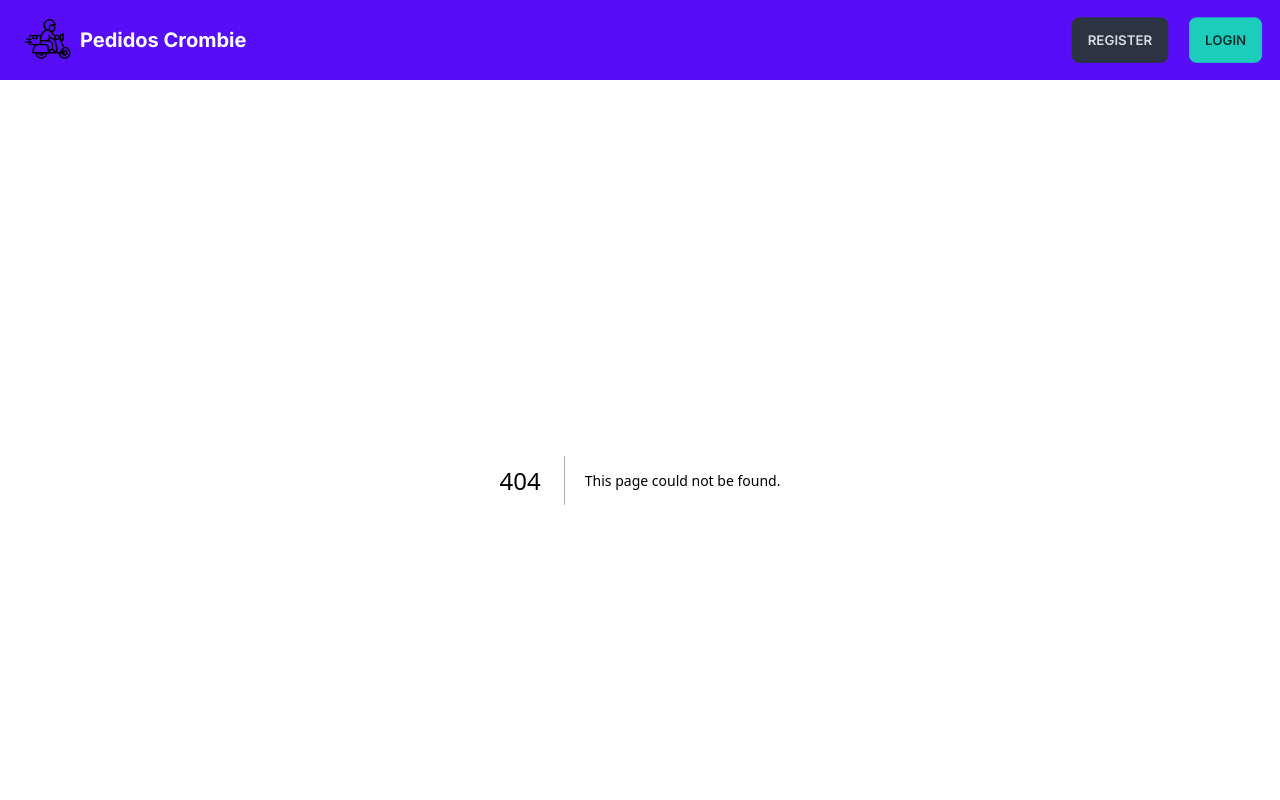
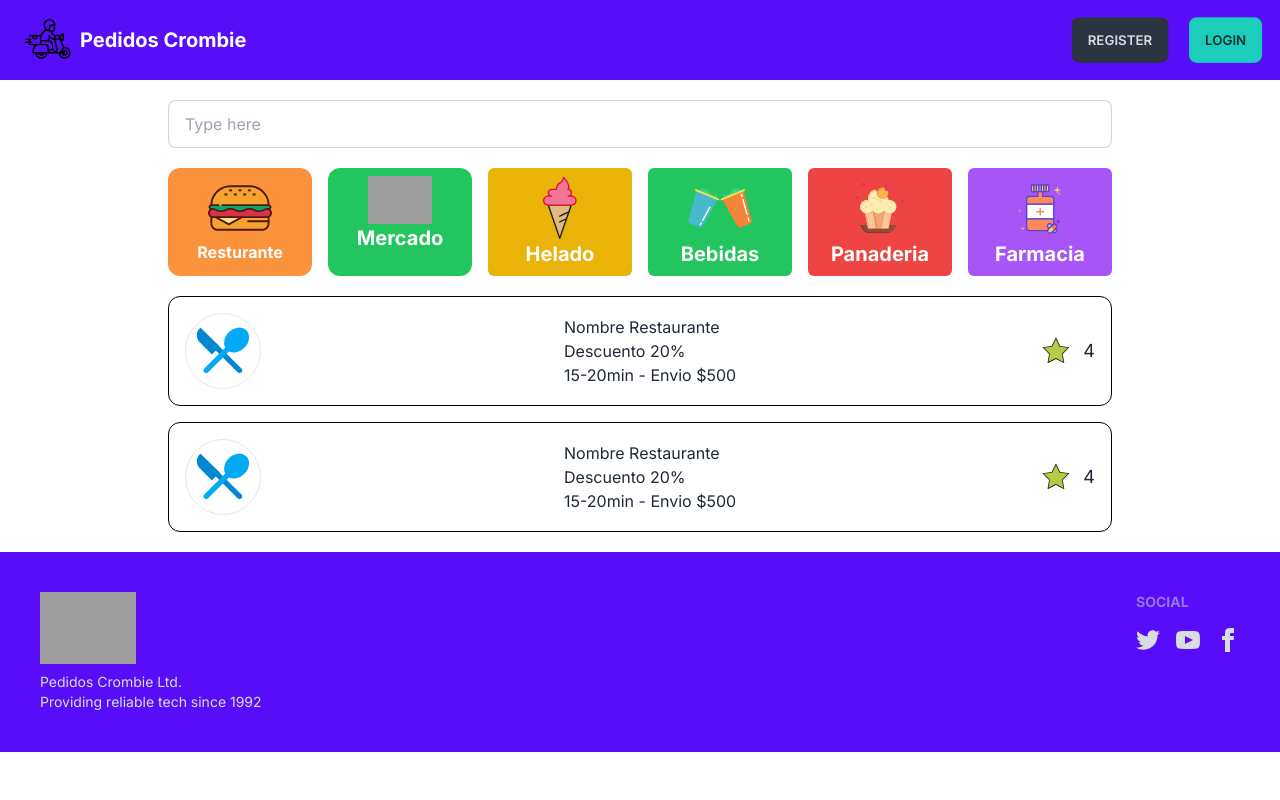
Before and after one commit to Wallesi/PedidosCrombie, a Next.js app: page /User/Seleccionar in a window 1280 px wide. Before the commit this address had no page. Shown: the top 800 px of the page. Built offline with nearby package versions, Linux system fonts and the light colour scheme; grey boxes are pictures that could not be loaded.

Commit message:
Select restaurant page

```diff
--- /dev/null
+++ b/src/app/User/Seleccionar/page.tsx
@@ -0,0 +1,83 @@
+export default function () {
+    return (
+        <div className="container mx-auto max-w-screen-lg pl-10 pr-10">
+
+            <input type="text" placeholder="Type here" className="input input-bordered w-full mt-5" />
+
+            <div className="grid grid-cols-3  md:grid-cols-6 gap-4 pt-5">
+
+                <div className="md:col-span-1 bg-orange-400 rounded-xl p-2">
+                    <div className="flex flex-col items-center justify-center">
+                        <img src="/UserLanding/burguer.svg" className="w-1/2" alt="" />
+                        <h3 className="text-base font-bold text-white">Resturante</h3>
+                    </div>
+                </div>
+
+                <div className="md:col-span-1 bg-green-500 rounded-xl p-2">
+                    <div className="flex flex-col items-center justify-center">
+                        <img src="/UserLanding/groceries.svg" className="w-1/2" alt="" />
+                        <h3 className="text-base md:text-xl font-bold text-white">Mercado</h3>
+                    </div>
+                </div>
+
+                <div className="md:col-span-1 bg-yellow-500 mb-0 p-2 rounded-md">
+                    <div className="flex flex-col items-center justify-center">
+                        <img src="/UserLanding/iceCream.svg" className="w-1/2" alt="" />
+                        <h3 className="text-base md:text-xl font-bold text-white">Helado</h3>
+                    </div>
+                </div>
+
+                <div className="md:col-span-1 bg-green-500 mb-0 p-2 rounded-md">
+                    <div className="flex flex-col items-center justify-center h-full">
+                        <img src="/UserLanding/drinks.svg" className="w-1/2" alt="" />
+                        <h3 className="text-base md:text-xl font-bold text-white">Bebidas</h3>
+                    </div>
+                </div>
+
+                <div className="md:col-span-1 bg-red-500 mb-0 p-2 rounded-md">
+                    <div className="flex flex-col items-center  justify-center">
+                        <img src="/UserLanding/bakery.svg" className="w-1/2" alt="" />
+                        <h3 className="text-base md:text-xl font-bold text-white">Panaderia</h3>
+                    </div>
+                </div>
+
+                <div className="md:col-span-1 bg-purple-500 p-2 mb-0 text-center rounded-md">
+                    <div className="flex flex-col items-center justify-center">
+                        <img src="/UserLanding/pharmacy.svg" className="w-1/2" alt="" />
+                        <h3 className="text-base md:text-xl font-bold text-white">Farmacia</h3>
+                    </div>
+                </div>
+            </div>
+
+            <div className="space-y-4 mt-5 mb-5">
+
+                <div className="flex items-center justify-between border border-black rounded-xl p-4">
+                    <img src="/UserLanding/restaurant.svg" className="w-1/12 border rounded-full p-1" alt="" />
+                    <div>
+                        <h1>Nombre Restaurante</h1>
+                        <p>Descuento 20%</p>
+                        <p>15-20min - Envio $500</p>
+                    </div>
+                    <div className="flex items-center justify-center gap-3">
+                        <img src="/UserLanding/star.svg" className="w-8" alt="" />
+                        <p className="text-lg">4</p>
+                    </div>
+                </div>
+
+                <div className="flex items-center justify-between border border-black rounded-xl p-4">
+                    <img src="/UserLanding/restaurant.svg" className="w-1/12 border rounded-full p-1" alt="" />
+                    <div>
+                        <h1>Nombre Restaurante</h1>
+                        <p>Descuento 20%</p>
+                        <p>15-20min - Envio $500</p>
+                    </div>
+                    <div className="flex items-center justify-center gap-3">
+                        <img src="/UserLanding/star.svg" className="w-8" alt="" />
+                        <p className="text-lg">4</p>
+                    </div>
+                </div>
+
+            </div>
+        </div>
+    );
+}
```
Also changed, not shown: public/UserLanding/restaurant.svg (added), public/UserLanding/star.svg (added).
